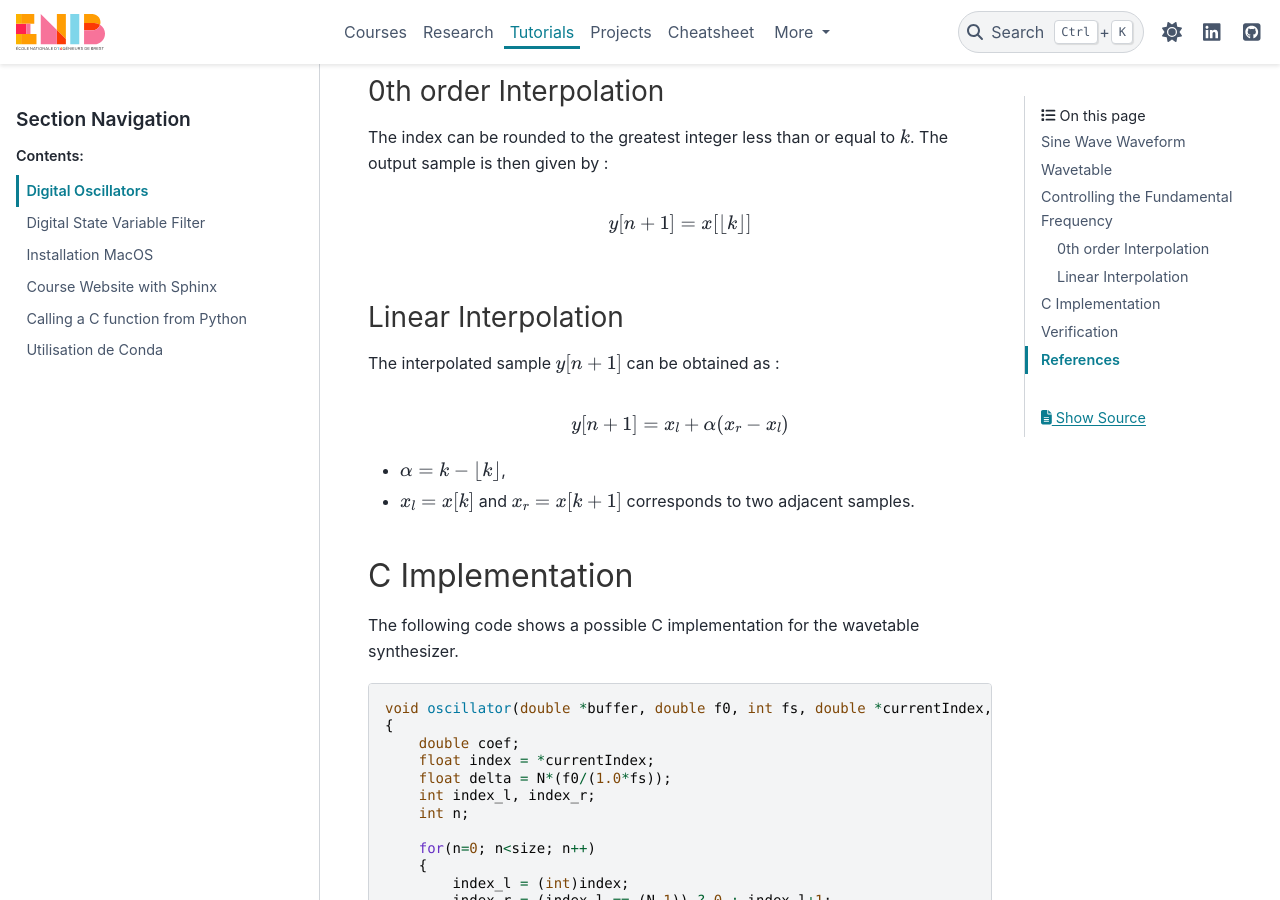
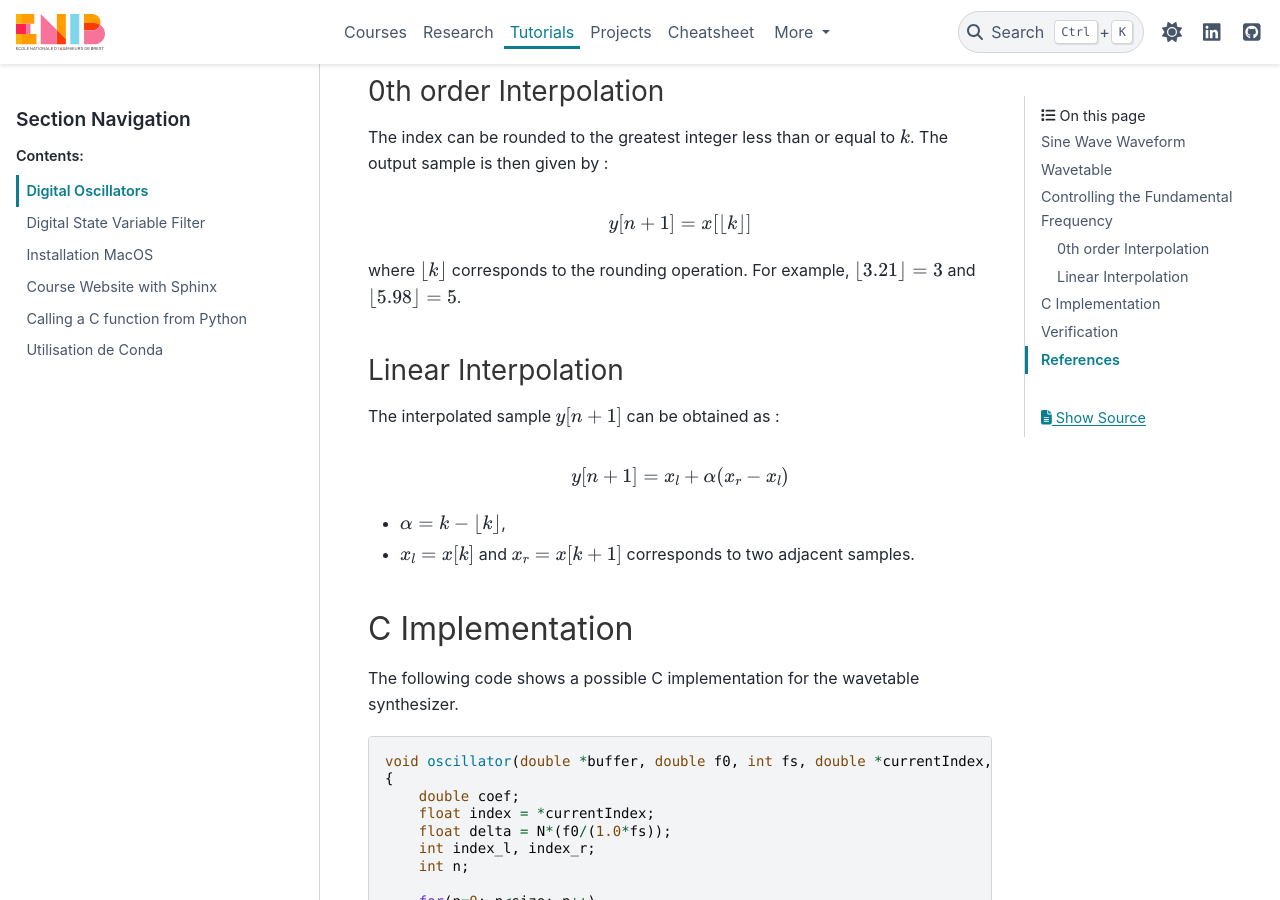
Before and after one commit to vincentchoqueuse/personal_website, a Sphinx documentation site: the page built from docs/source/tutorials/digital_oscillators.rst, in a window 1280 px wide and 900 px high, scrolled down 1581 px. Built offline with Sphinx 7.4.7 and the PyData theme 0.15.4, drawn with Linux system fonts in a browser that asks for light colours.

Commit message:
two tuto

```diff
--- a/docs/source/tutorials/digital_oscillators.rst
+++ b/docs/source/tutorials/digital_oscillators.rst
@@ -77,6 +77,8 @@ The index can be rounded to the  greatest integer less than or equal to :math:`k
 .. math ::
 
     y[n+1] = x[\lfloor k \rfloor]
+
+where :math:`\lfloor k \rfloor` corresponds to the rounding operation. For example, :math:`\lfloor 3.21 \rfloor=3` and :math:`\lfloor 5.98 \rfloor=5`.
 
 Linear Interpolation
 ++++++++++++++++++++
```
